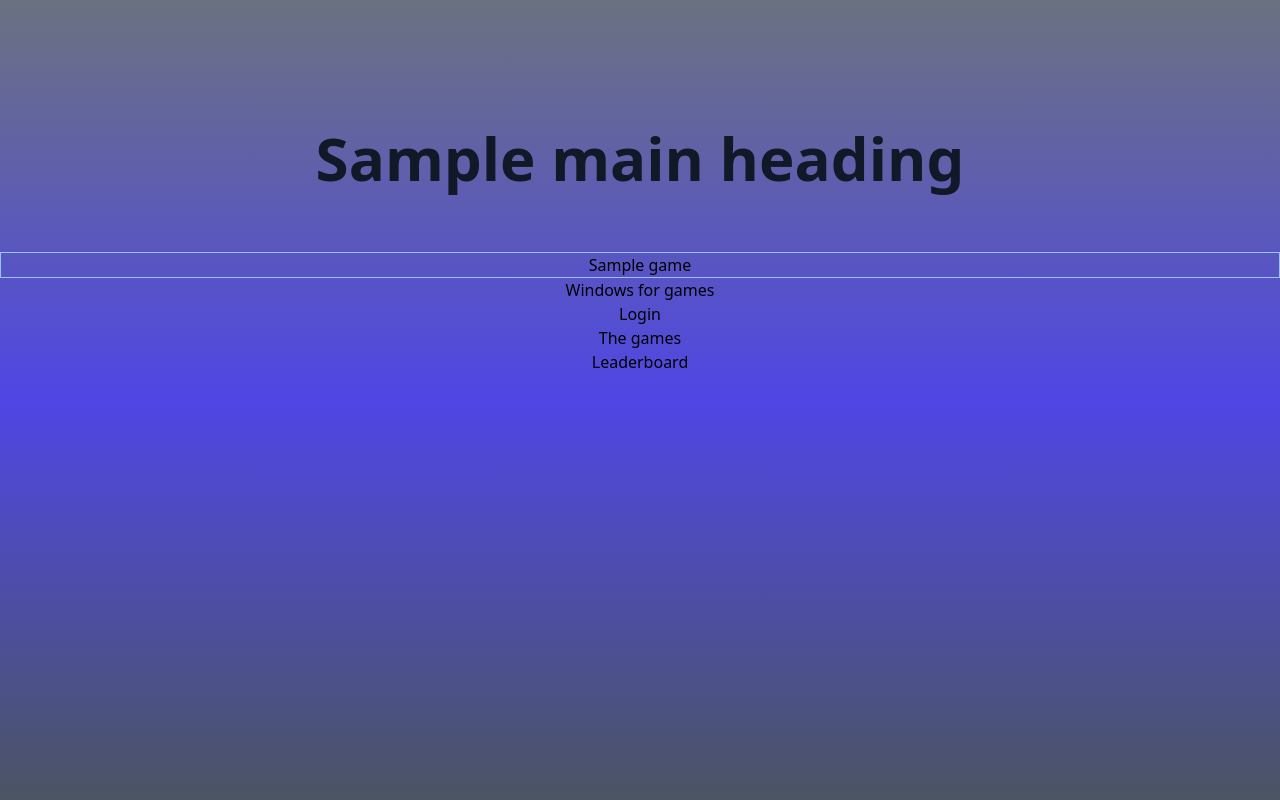
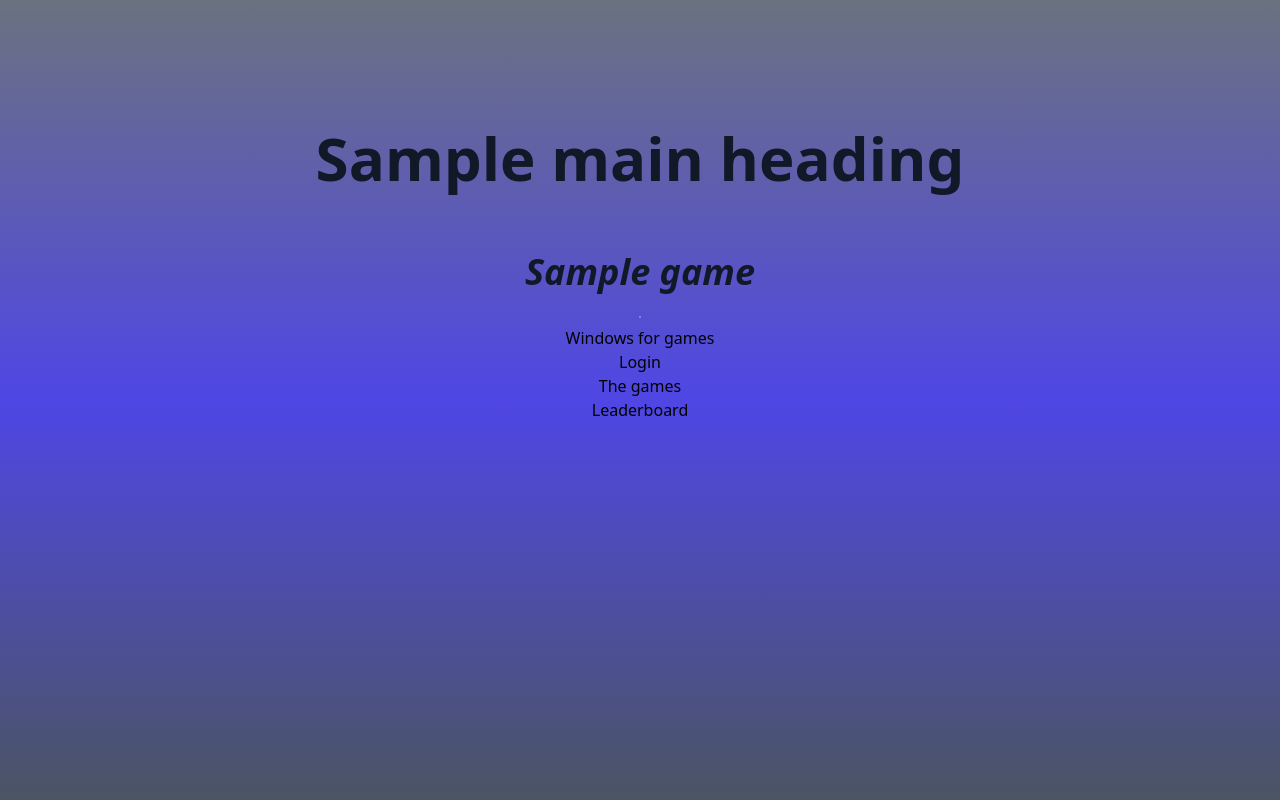
Before and after one commit to Leerlandais/JSProject, a PHP site: template view/publicView/public.game.home.view.php in a window 1280 px wide. Run offline with PHP 8.4, Linux system fonts and the light colour scheme; the template is opened without the code that fills it: most values are stand-ins (such as "Sample title", 1, 10 or a date in 2020); some libraries are stand-ins or nearby versions.

Commit message:
added windows and images

```diff
--- a/public/scripts/sharedScript.js
+++ b/public/scripts/sharedScript.js
@@ -1,5 +1,21 @@
 const   globalDiv = document.getElementById("globalDiv"),
-        mainHeading = document.getElementById("mainHeading");
+        mainHeading = document.getElementById("mainHeading"),
+        gameWindow = document.querySelectorAll(".gameWindow");
 
 globalDiv.className = "container-fluid flex-col text-center justify-center pt-16 mx-auto bg-gradient-to-t from-gray-600 to-gray-500 via-indigo-600 h-screen";
 mainHeading.className = "my-16 text-center text-6xl font-extrabold text-gray-900 dark:text-white"
+
+for (let i=0; i<gameWindow.length; i++) {
+    gameWindow[i].addEventListener("click", makeItSpin);
+}
+console.log(gameWindow.length);
+function makeItSpin() {
+    let spinThis = this;
+    spinThis.classList.toggle("spinIt");
+
+    setTimeout(function () {
+    alert("All good");
+    }, 1250);
+
+
+}
--- /dev/null
+++ b/public/styles/home.style.css
@@ -0,0 +1,29 @@
+.spinIt {
+    transform: rotateY(-360deg);
+}
+.gameHolder {
+    width: 85%;
+    height: 40vw;
+    margin-bottom: 2vh;
+    transition: transform 2000ms ease-in-out;
+    margin: 0 auto;
+}
+
+.gameWindow {
+
+    border: 2px solid  hsla(211, 36%, 46%, 1);
+    border-radius: 20px;
+       background-image: url("../images/PurpleDevil.svg");
+    background-size: contain;
+    background-position: center;
+    background-repeat: no-repeat;
+    opacity: 0.8;
+    transition: all 1500ms ease-in-out;
+    display: flex;
+    flex-flow: column nowrap;
+    align-items: center;
+    width: 20vw;
+    height: 25vh;
+    margin: 1vh auto;
+    /* width and height in media */
+}
--- a/view/publicView/public.game.home.view.php
+++ b/view/publicView/public.game.home.view.php
@@ -7,6 +7,7 @@
     <meta http-equiv="X-UA-Compatible" content="ie=edge">
     <title><?=$title?></title>
     <script src="https://cdn.tailwindcss.com"></script>
+    <link rel="stylesheet" href="styles/home.style.css">
 </head>
 <body>
 <div id="globalDiv">
@@ -14,11 +15,14 @@
 <?php
  // var_dump($allGames);
 ?>
-    <div id="gameHolder" class="container-fluid">
+    <div id="gameHolder" class="container-fluid flex flex-row justify-evenly">
         <?php
             foreach ($allGames as $game) {
         ?>
-            <div class="gameWindow w-auto h-auto border border-blue-300"><?=$game["jsl_game_name"]?></div>
+                <div id="innerHolder" class="flex flex-col">
+                    <h3 class="mb-4 text-center text-4xl font-bold italic text-gray-900 dark:text-white"><?=$game["jsl_game_name"]?></h3>
+                    <div class="gameWindow w-auto h-auto border border-blue-300" style="background-image: <?=$game["jsl_game_image"]?>"></div>
+                </div>
         <?php
             }
         ?>
```
Also changed, not shown: datas/js_leaderboard.sql (+8 -5 lines), public/images/PurpleDevil.svg (added), public/images/memCardGame.png (added), public/images/snake-withBG.jpg (added), public/images/snake.png (added), 3 other files.
